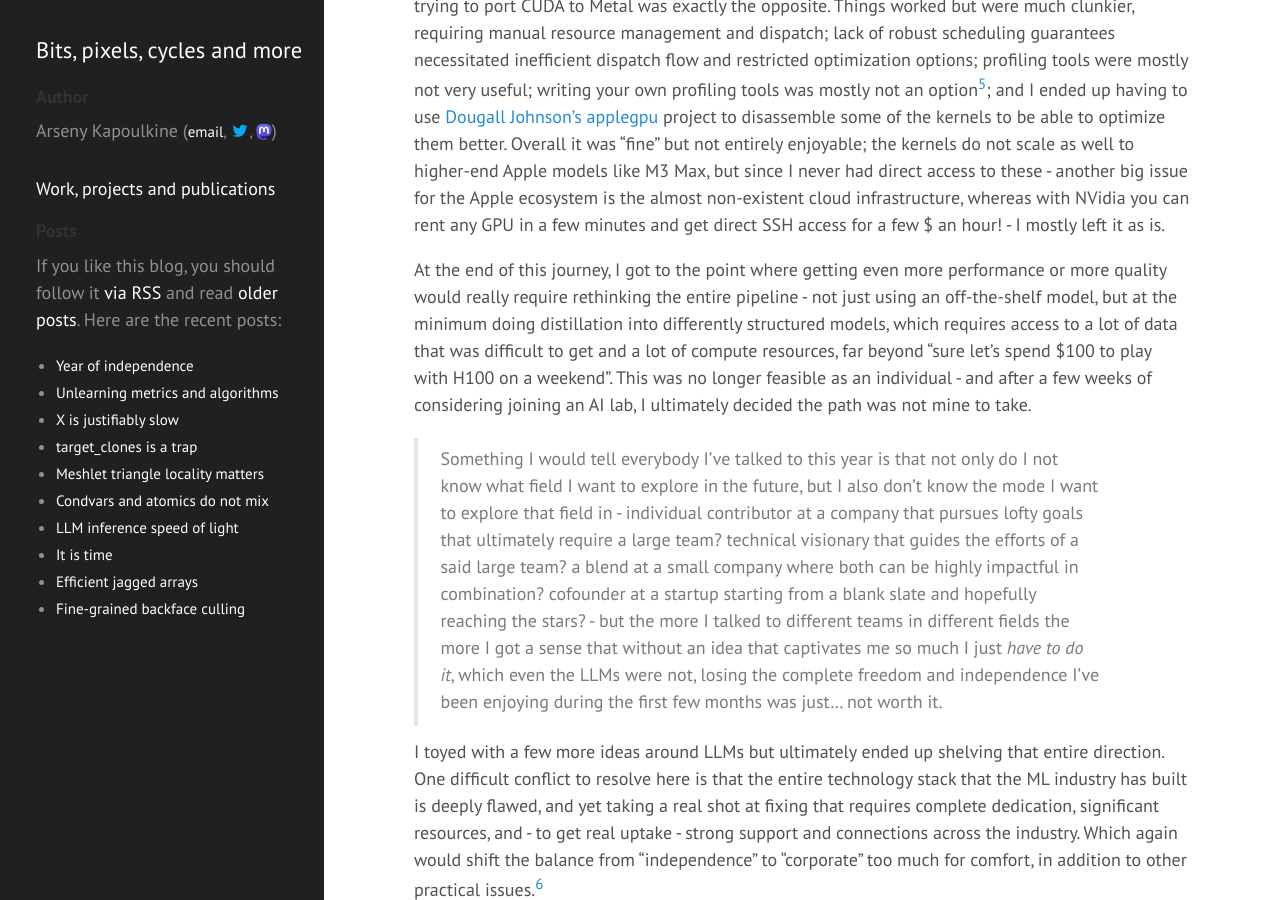
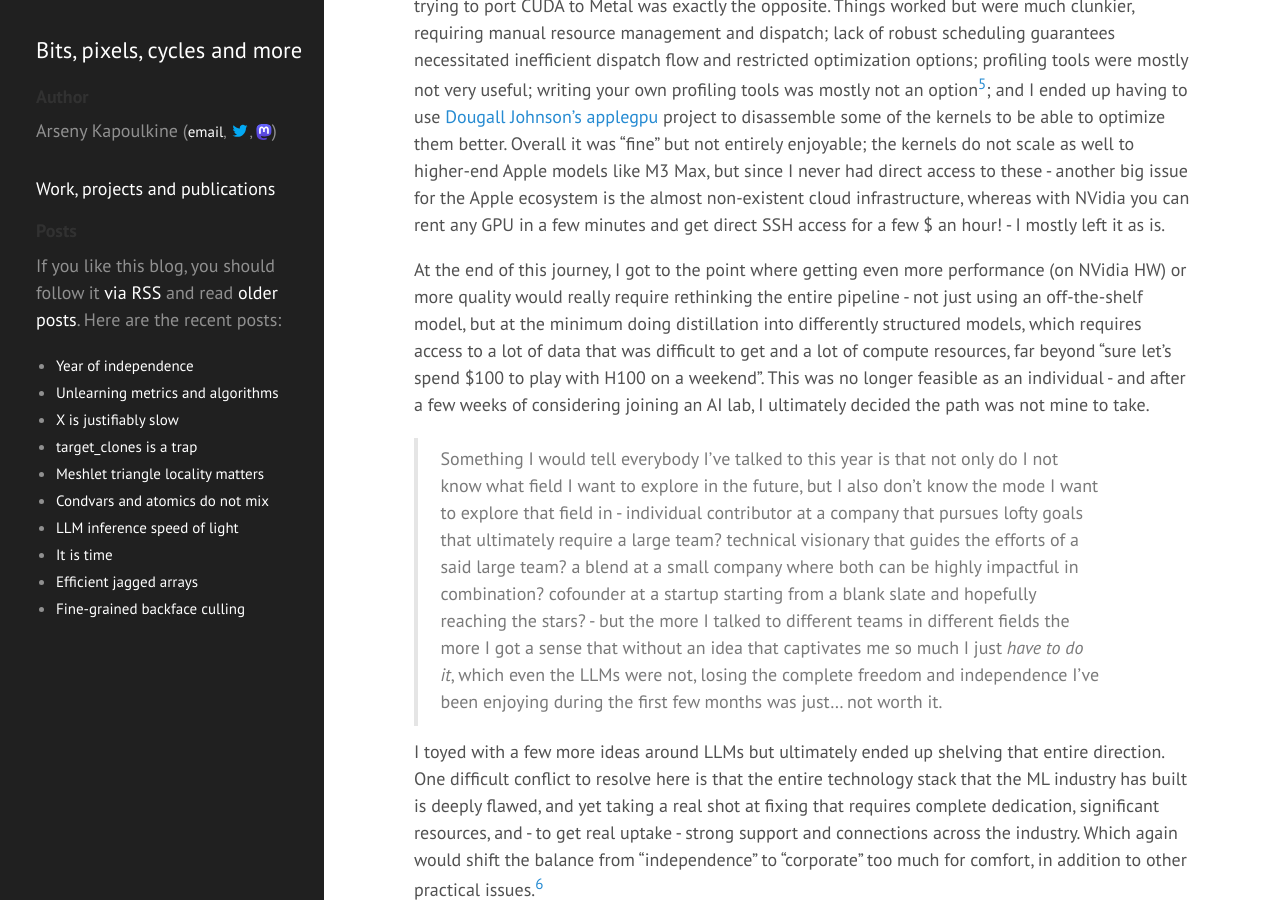
Before and after one commit to zeux/zeux.github.io, a Jekyll site: the page built from _posts/2024-12-31-year-of-independence.md, in a window 1280 px wide and 900 px high, scrolled down 1871 px. Built offline with Jekyll 4.4.1, drawn with Linux system fonts in a browser that asks for light colours; some of the changed text lies outside the part shown.

Commit message:
Minor wording

```diff
--- a/_posts/2024-12-31-year-of-independence.md
+++ b/_posts/2024-12-31-year-of-independence.md
@@ -22,7 +22,7 @@ Before this project, I've spent more than a decade programming GPUs, but somehow
 
 I also ended up writing a Metal version, just to see what Apple hardware is really like to work with. In regular graphics programming, people tend to look at Metal vs Vulkan and Metal is so much easier to work with and makes so many reasonable choices - although not everything is great in Metal - but trying to port CUDA to Metal was exactly the opposite. Things worked but were much clunkier, requiring manual resource management and dispatch; lack of robust scheduling guarantees necessitated inefficient dispatch flow and restricted optimization options; profiling tools were mostly not very useful; writing your own profiling tools was mostly not an option[^5]; and I ended up having to use [Dougall Johnson's applegpu](https://github.com/dougallj/applegpu) project to disassemble some of the kernels to be able to optimize them better. Overall it was "fine" but not entirely enjoyable; the kernels do not scale as well to higher-end Apple models like M3 Max, but since I never had direct access to these - another big issue for the Apple ecosystem is the almost non-existent cloud infrastructure, whereas with NVidia you can rent any GPU in a few minutes and get direct SSH access for a few $ an hour! - I mostly left it as is.
 
-At the end of this journey, I got to the point where getting even more performance or more quality would really require rethinking the entire pipeline - not just using an off-the-shelf model, but at the minimum doing distillation into differently structured models, which requires access to a lot of data that was difficult to get and a lot of compute resources, far beyond "sure let's spend $100 to play with H100 on a weekend". This was no longer feasible as an individual - and after a few weeks of considering joining an AI lab, I ultimately decided the path was not mine to take.
+At the end of this journey, I got to the point where getting even more performance (on NVidia HW) or more quality would really require rethinking the entire pipeline - not just using an off-the-shelf model, but at the minimum doing distillation into differently structured models, which requires access to a lot of data that was difficult to get and a lot of compute resources, far beyond "sure let's spend $100 to play with H100 on a weekend". This was no longer feasible as an individual - and after a few weeks of considering joining an AI lab, I ultimately decided the path was not mine to take.
 
 > Something I would tell everybody I've talked to this year is that not only do I not know what field I want to explore in the future, but I also don't know the mode I want to explore that field in - individual contributor at a company that pursues lofty goals that ultimately require a large team? technical visionary that guides the efforts of a said large team? a blend at a small company where both can be highly impactful in combination? cofounder at a startup starting from a blank slate and hopefully reaching the stars? - but the more I talked to different teams in different fields the more I got a sense that without an idea that captivates me so much I just *have to do it*, which even the LLMs were not, losing the complete freedom and independence I've been enjoying during the first few months was just... not worth it.
 
```
Also changed, not shown: other parts of _posts/2024-12-31-year-of-independence.md (+1 -1 lines).
